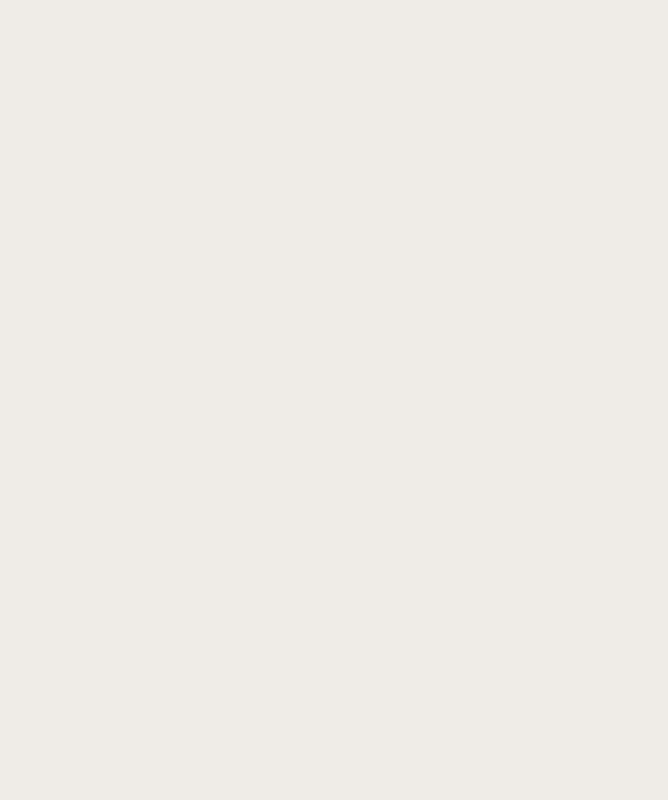
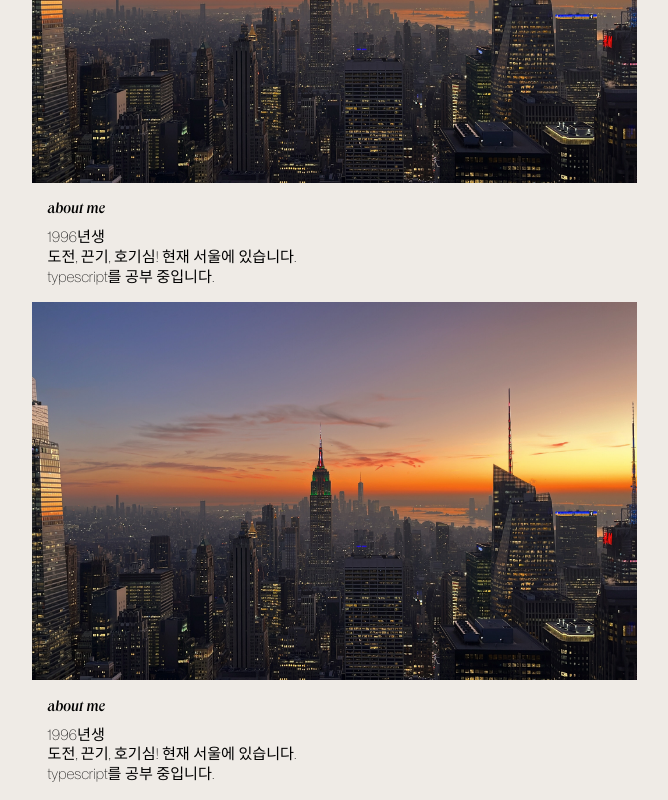
Before and after one commit to zoeypark/portfolio-zoepark, a React (Create React App) app: page /aboutme in a window 1280 px wide. Shown: the part 1854-2654 px from the top of the page, without its empty margins (271-939 px from the left). Before the commit the page ends 1659 px from the top, so only its background shows below. Built offline with nearby package versions, Linux system fonts and the light colour scheme.

Commit message:
chore: Create AboutMeSideMenu

```diff
--- a/src/components/Molecules/AboutMeSideMenu.tsx
+++ b/src/components/Molecules/AboutMeSideMenu.tsx
@@ -1,5 +1,28 @@
+import styled from "styled-components"
+
+const StyledUl = styled.ul`
+  position: sticky;
+  top: 0rem;
+  right: 15%;
+  z-index: 100rem;
+`
+
+const StyledLi = styled.li`
+  :hover {
+    text-decoration: underline;
+  }
+`
+
 const AboutMeSideMenu = () => {
   return (
-    <></>
+    <>
+      <StyledUl>
+        <StyledLi>about me</StyledLi>
+        <StyledLi>education</StyledLi>
+        <StyledLi>experience</StyledLi>
+      </StyledUl>
+    </>
   )
 }
+
+export default AboutMeSideMenu;
--- a/src/components/Organisms/AboutMeCardScroll.tsx
+++ b/src/components/Organisms/AboutMeCardScroll.tsx
@@ -4,7 +4,6 @@ import AboutMeCard from "../Molecules/AboutMeCard"
 const ScrollWrapper = styled.div`
   width: 100%;
   display: flex;
-  padding-top: 8rem;
   justify-content: center;
   align-items: center;
 `
@@ -24,6 +23,12 @@ const AboutMeCardScroll = () => {
           <li>
             <AboutMeCard />
           </li>
+          <li>
+            <AboutMeCard />
+          </li>
+          <li>
+            <AboutMeCard />
+          </li>
         </ul>
       </ScrollWrapper>
     </>
--- a/src/components/Pages/AboutMe.tsx
+++ b/src/components/Pages/AboutMe.tsx
@@ -1,9 +1,20 @@
+import styled from "styled-components";
+import AboutMeSideMenu from "../Molecules/AboutMeSideMenu";
 import AboutMeCardScroll from "../Organisms/AboutMeCardScroll";
+
+const Container = styled.div`
+  display: flex;
+  padding-top: 8rem;
+  position: relative;
+`
 
 const AboutMe = () => {
   return (
     <>
-      <AboutMeCardScroll />
+      <Container>
+        <AboutMeCardScroll />
+        <AboutMeSideMenu/>
+      </Container>
     </>
   )
 }
```
